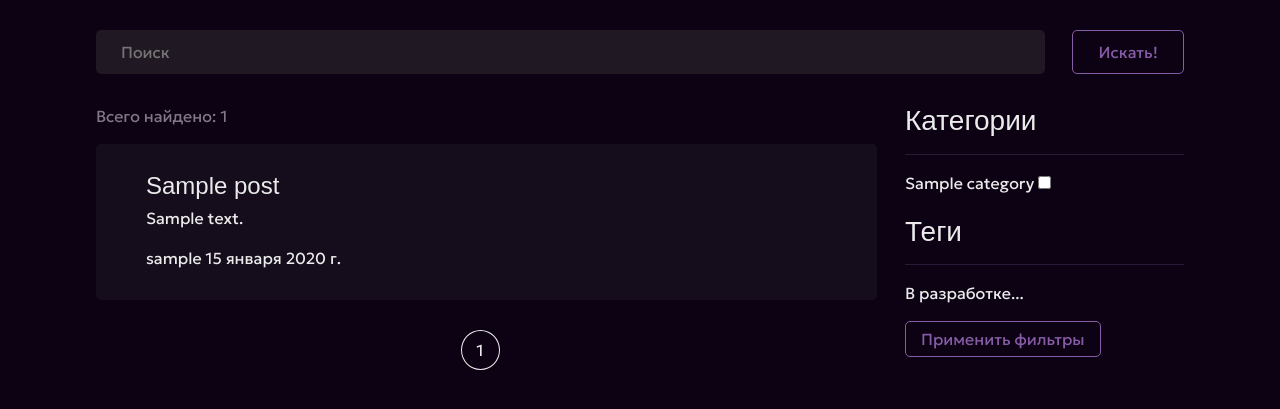
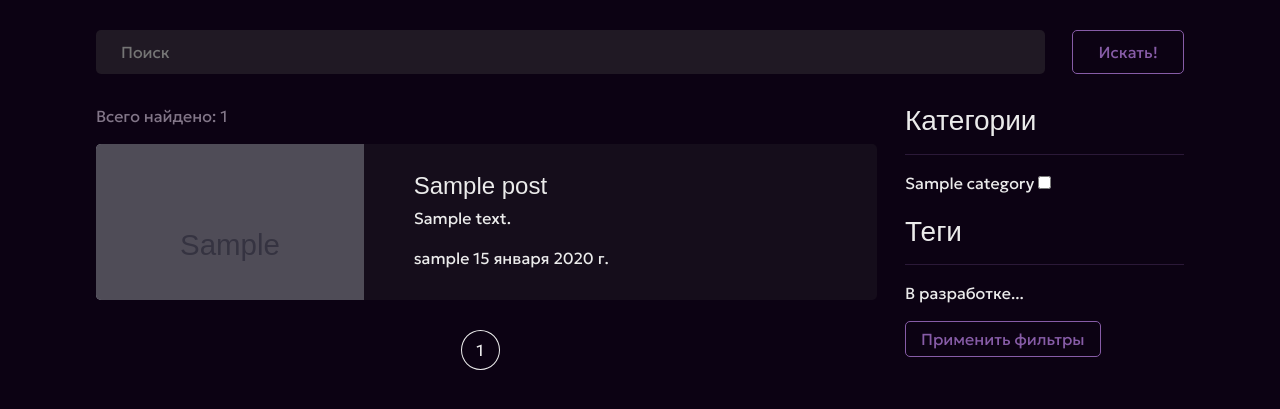
Before and after one commit to gh0sthck/django-horror, a Django app: page /read/ in a window 1280 px wide. Shown: the part 90-499 px from the top of the page. Run offline with Django 5.2, Linux system fonts and the light colour scheme; tables that the repository leaves empty hold one stand-in row (values such as "Sample post"); grey boxes marked "Sample" are stand-in pictures; some libraries are stand-ins or nearby versions; some web fonts are replaced.

Commit message:
image fixes

```diff
--- a/static/main.css
+++ b/static/main.css
@@ -295,10 +295,24 @@ ul a {
 
 .read__body-post {
   background-color: rgba(24, 17, 29, 0.8);
-  padding: 30px 50px;
+  display: flex;
   margin-bottom: 30px;
   border-radius: 5px;
 }
+
+.read__post-img {
+  background-repeat: no-repeat;
+  background-size: cover;
+  border-top-left-radius: 5px;
+  border-bottom-left-radius: 5px;
+  width: 40%;
+}
+
+.read__post-content {
+    padding: 30px 50px;
+    width: 90%;
+}
+
 
 .read__body-post:hover {
   transition: .5s;
@@ -307,6 +321,10 @@ ul a {
   margin-bottom: 50px;
   cursor: pointer;
 
+}
+
+.read__body-post:hover .read__post-img div {
+  display: none;
 }
 
 .read__body-post:hover * {
@@ -498,3 +516,11 @@ ul a {
   width: 18px;
   background-color: rgb(235, 235, 235);
 }
+
+/* POST */
+
+.current__post-hader-description div {
+  background-repeat: no-repeat;
+  background-size: cover;
+  border-radius: 10px;
+}
--- a/templates/posts/read.html
+++ b/templates/posts/read.html
@@ -26,7 +26,9 @@
             {% for post in posts %}
                 <a href="{% url "specific_post" post.slug %}" style="display: block; text-decoration: none;">
                     <div class="read__body-post">
-                        <div class="read__post-img"></div>
+                        <div class="read__post-img" style="background-image: url('{{post.cover.url}}'); width: 50%;">
+                            <div style="background-color: rgba(24, 17, 29, 0.7); border-top-left-radius: 5px; border-bottom-left-radius: 5px; width: 100; height: 100%;"></div>
+                        </div>
                         <div class="read__post-content">
                             <h4 style="line-height: 1;">{{ post.title|truncatechars:"50" }}</h5>
 
```
Also changed, not shown: templates/posts/post.html (+5 -2 lines).
